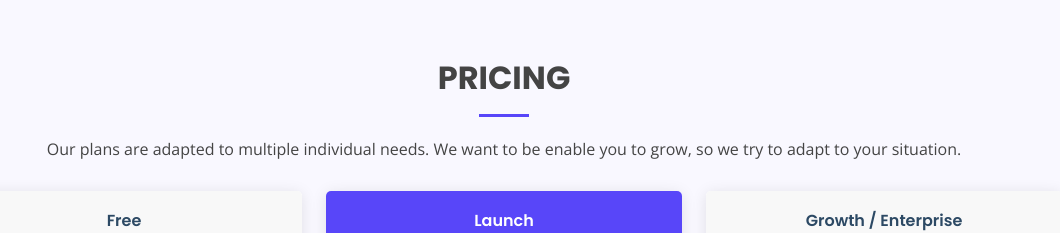
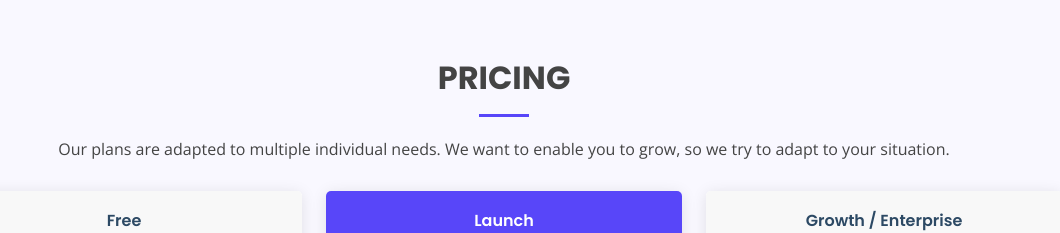
Before and after one commit to wraph-io/wraph-io.github.io, a plain HTML site: page index.html in a window 1280 px wide. Shown: the part 3660-3893 px from the top of the page, without its empty margins (136-1196 px from the left). Drawn offline with nearby package versions, Linux system fonts and the light colour scheme.

Commit message:
FIX spelling

```diff
--- a/index.html
+++ b/index.html
@@ -283,7 +283,7 @@
 
         <div class="section-title">
           <h2>Pricing</h2>
-          <p>Our plans are adapted to multiple individual needs. We want to be enable you to grow, so we try to
+          <p>Our plans are adapted to multiple individual needs. We want to enable you to grow, so we try to
             adapt to your situation.</p>
         </div>
 
```
